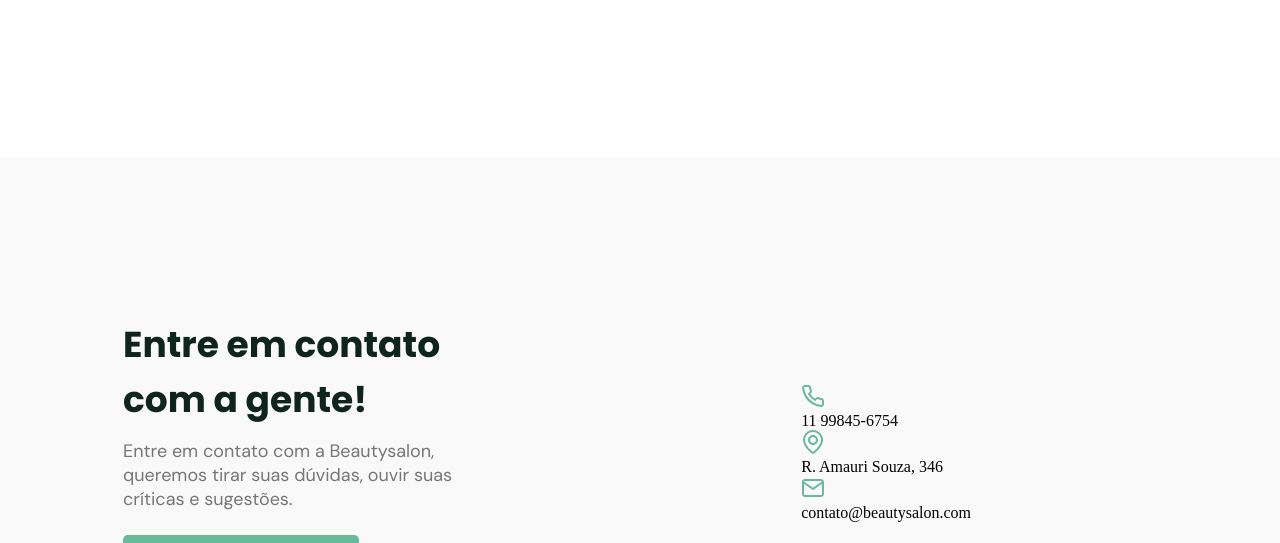
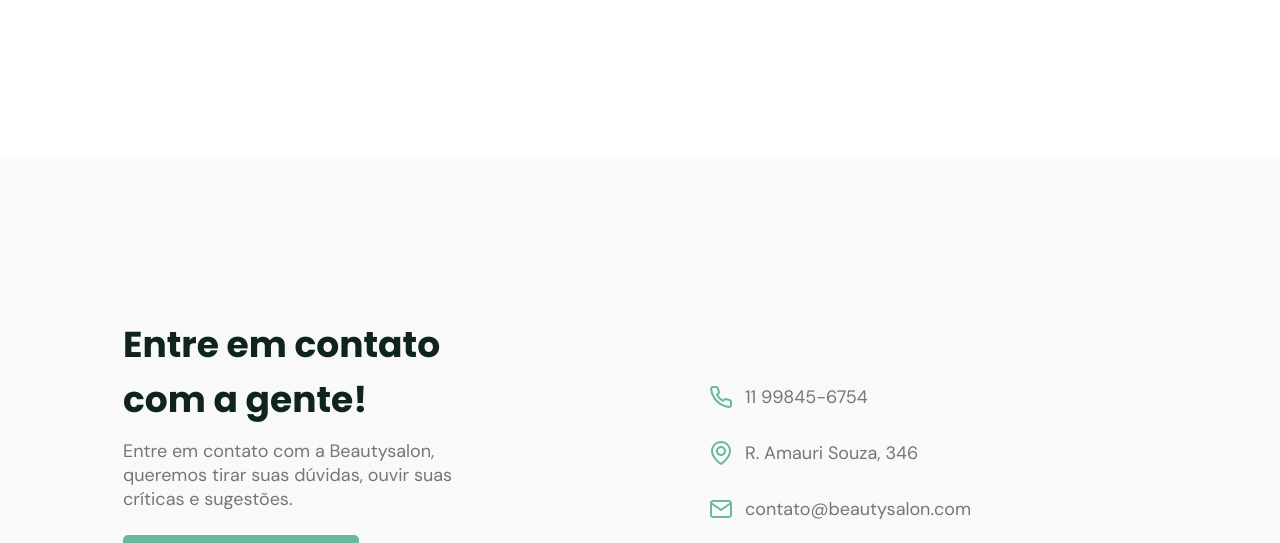
Before and after one commit to Rodrigosan003/landing-page-salao, a plain HTML site: page index.html in a window 1280 px wide. Shown: the part 3155-3698 px from the top of the page. Drawn offline with Linux system fonts and the light colour scheme.

Commit message:
contato finalizado e iniciando footer

```diff
--- a/assets/css/style.css
+++ b/assets/css/style.css
@@ -387,3 +387,30 @@ html {
   align-items: center;
   justify-content: space-around;
 }
+
+.contact-address {
+  width: 262px;
+  display: flex;
+  flex-direction: column;
+  gap: 32px;
+}
+
+.address-item {
+  display: flex;
+  align-items: center;
+  gap: 12px;
+}
+
+.address-item p {
+  font-family: var(--DM-Sans);
+  font-size: 18px;
+  font-weight: 400;
+  color: var(--gray);
+}
+
+.footer {
+  background: var(--primary-color);
+  height: 237px;
+  width: 100%;
+  padding: 0 122px 0 123px;
+}
```
